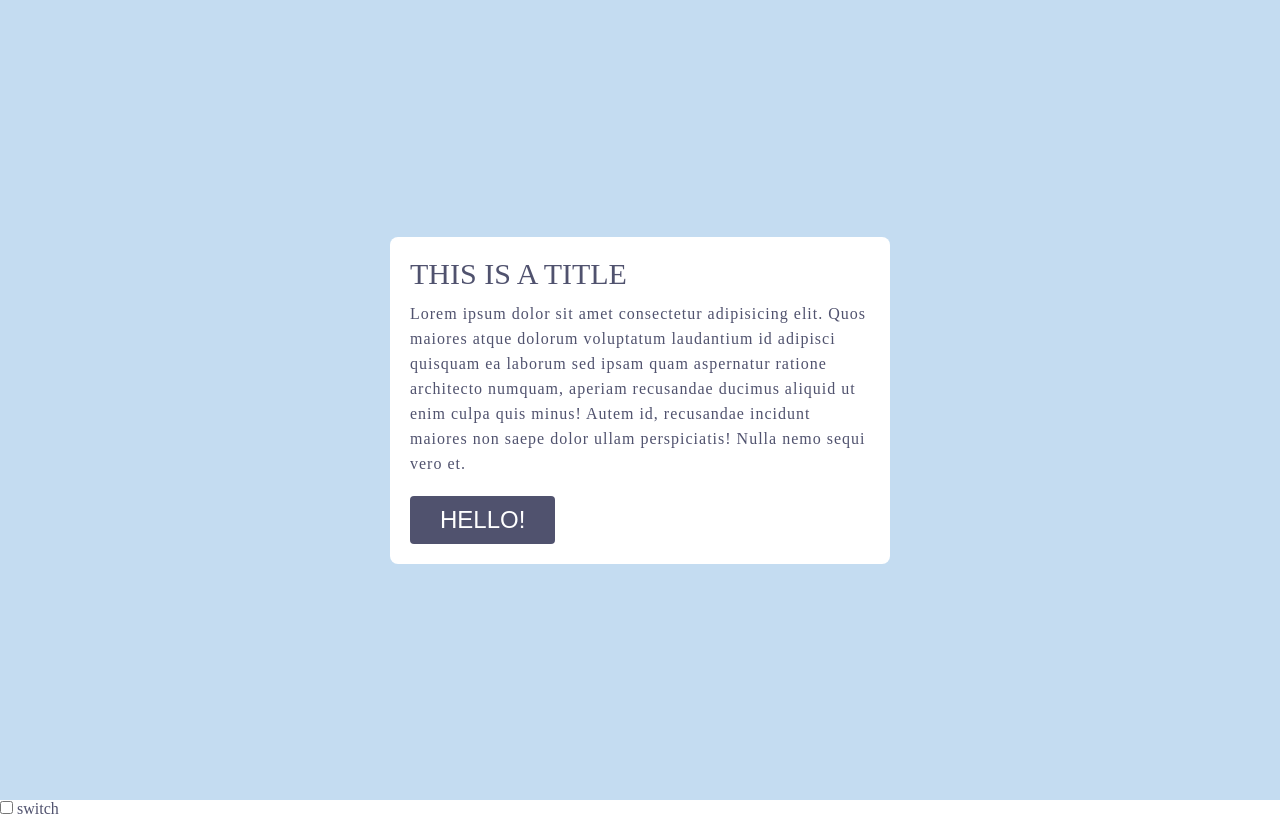
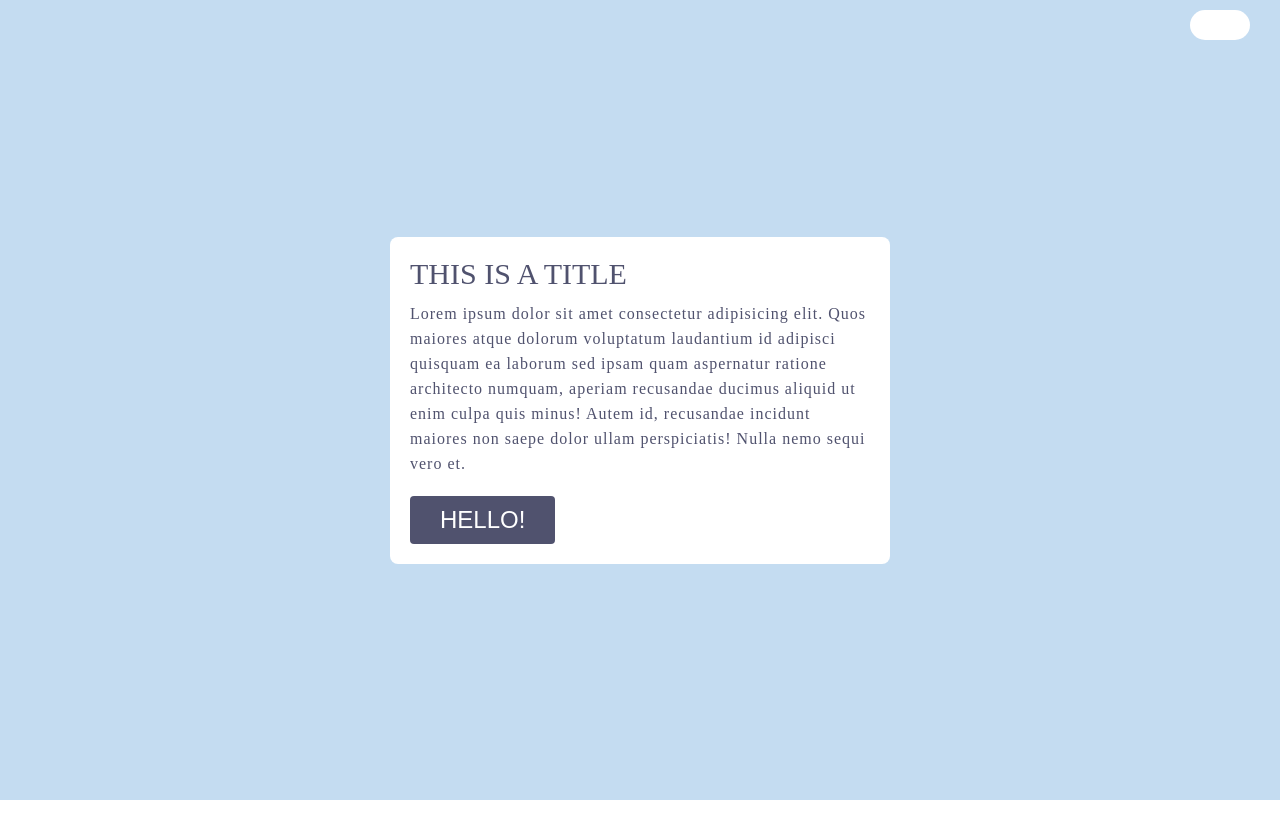
Before and after one commit to mimalson/javascript-projects, a plain HTML site: page ThemeSwitcher/index.html in a window 1280 px wide. Drawn offline with Linux system fonts and the light colour scheme.

Commit message:
Update style.css

```diff
--- a/ThemeSwitcher/style.css
+++ b/ThemeSwitcher/style.css
@@ -59,3 +59,25 @@ button{
   margin-top: 20px;
   cursor: pointer;
 }
+
+.theme-switcher{
+  position: absolute;
+  right: 30px;
+  top: 10px;
+}
+input{
+  width: 0;
+  height: 0;
+  display: none;
+  visibility: hidden;
+}
+label{
+  cursor: pointer;
+  display: block;
+  text-indent: -9999px;
+  height: 30px;
+  width: 60px;
+  border-radius: 50px;
+  background-color: rgb(255, 255, 255);
+  transition: .5s ease background-color;
+}
```
